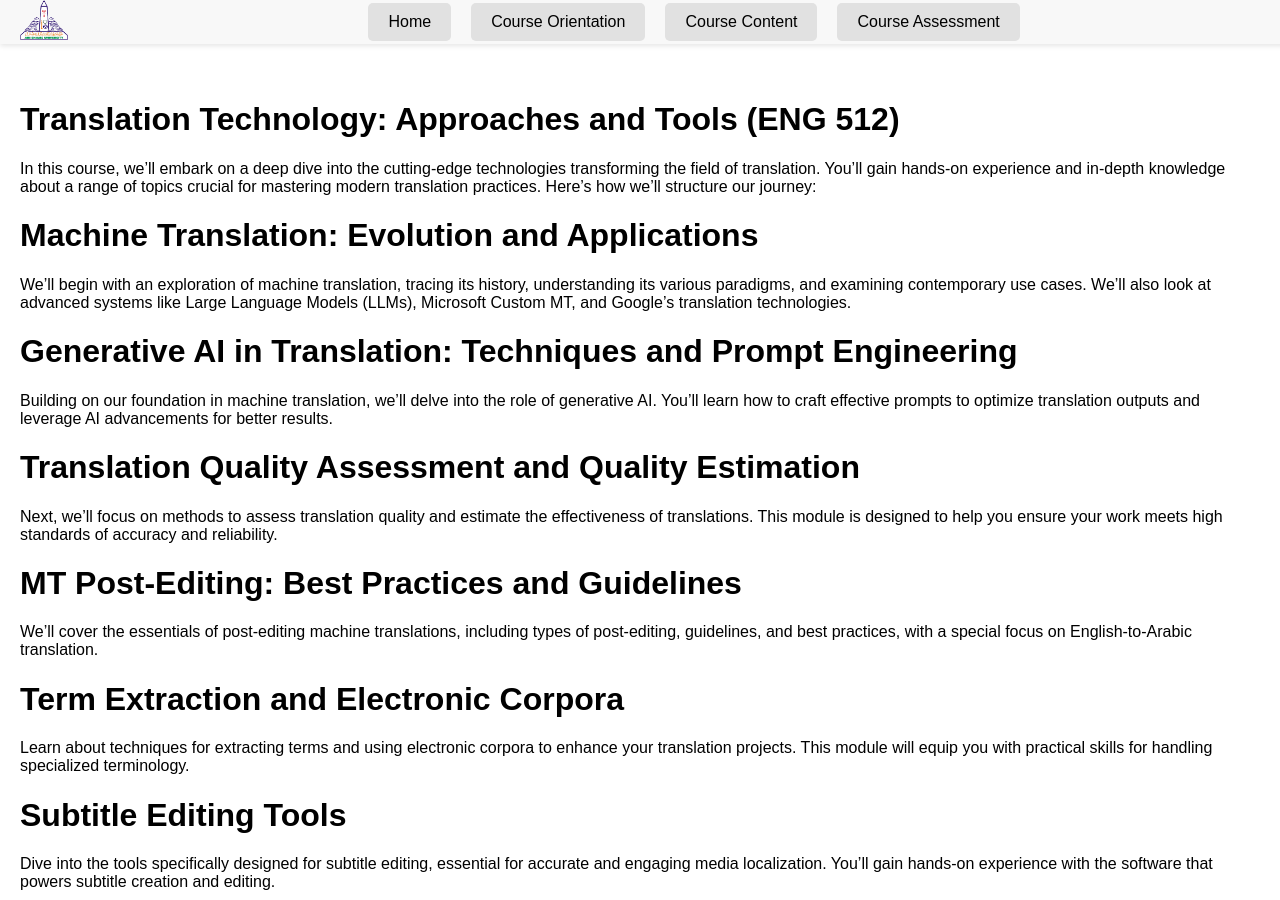
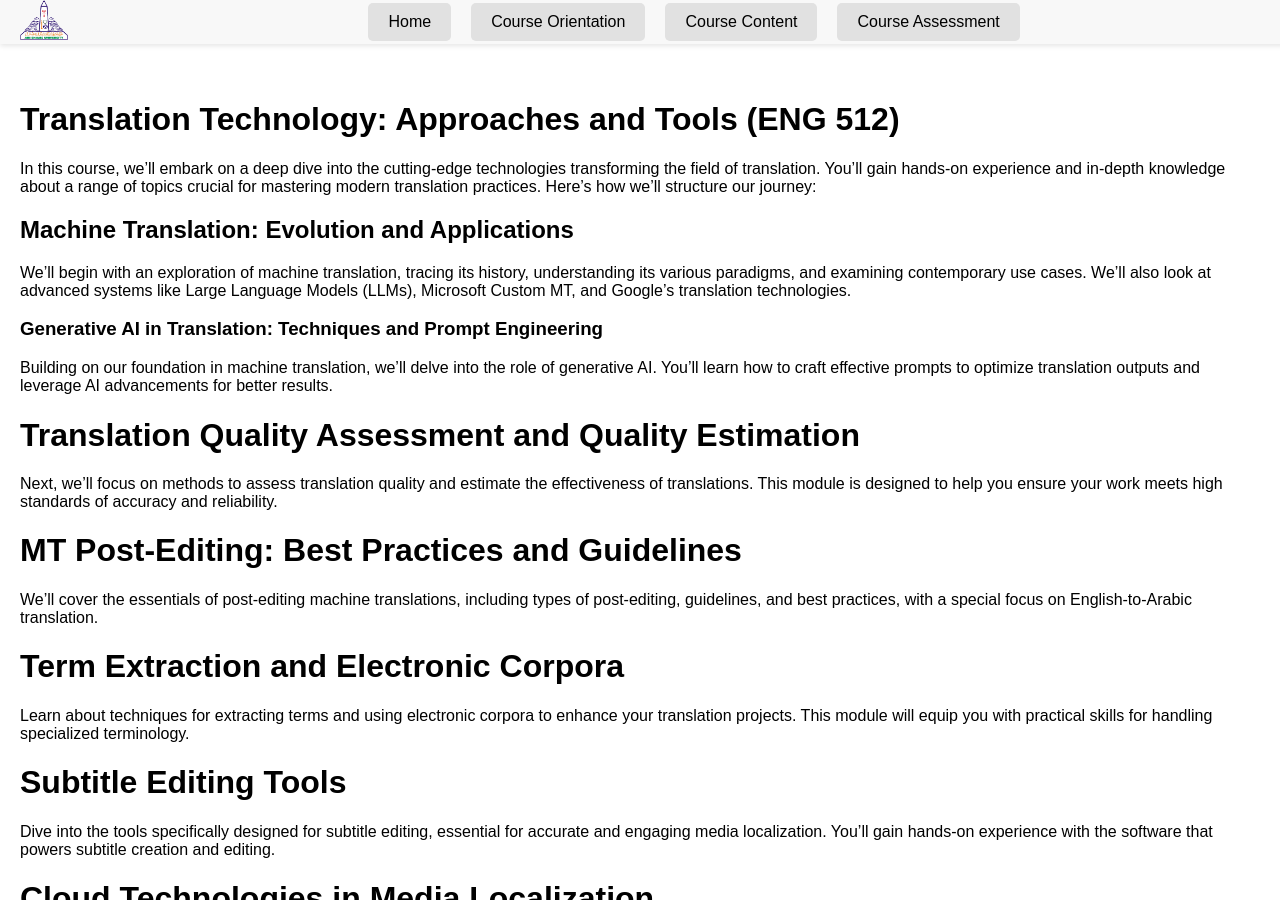
Before and after one commit to nessmadiab/nessmadiab.github.io, a Jekyll site: the page built from index.md, in a window 1280 px wide and 900 px high. Built offline with Jekyll 4.4.1, drawn with Linux system fonts in a browser that asks for light colours.

```diff
--- a/index.md
+++ b/index.md
@@ -7,10 +7,10 @@ title: "Home"
 
 In this course, we'll embark on a deep dive into the cutting-edge technologies transforming the field of translation. You’ll gain hands-on experience and in-depth knowledge about a range of topics crucial for mastering modern translation practices. Here's how we’ll structure our journey:
 
-# Machine Translation: Evolution and Applications
+## Machine Translation: Evolution and Applications
 We’ll begin with an exploration of machine translation, tracing its history, understanding its various paradigms, and examining contemporary use cases. We’ll also look at advanced systems like Large Language Models (LLMs), Microsoft Custom MT, and Google’s translation technologies.
 
-# Generative AI in Translation: Techniques and Prompt Engineering
+### Generative AI in Translation: Techniques and Prompt Engineering
 Building on our foundation in machine translation, we’ll delve into the role of generative AI. You’ll learn how to craft effective prompts to optimize translation outputs and leverage AI advancements for better results.
 
 # Translation Quality Assessment and Quality Estimation
```
